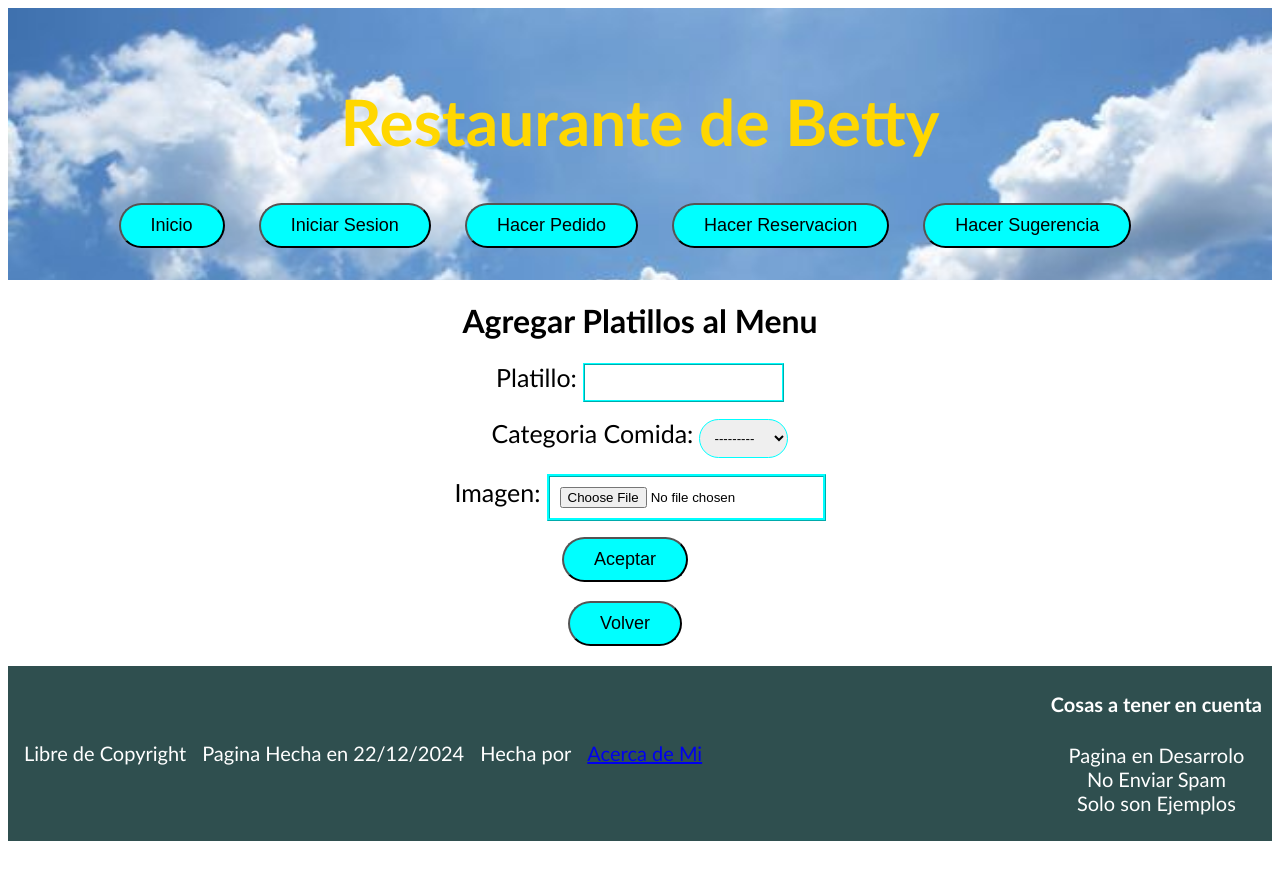
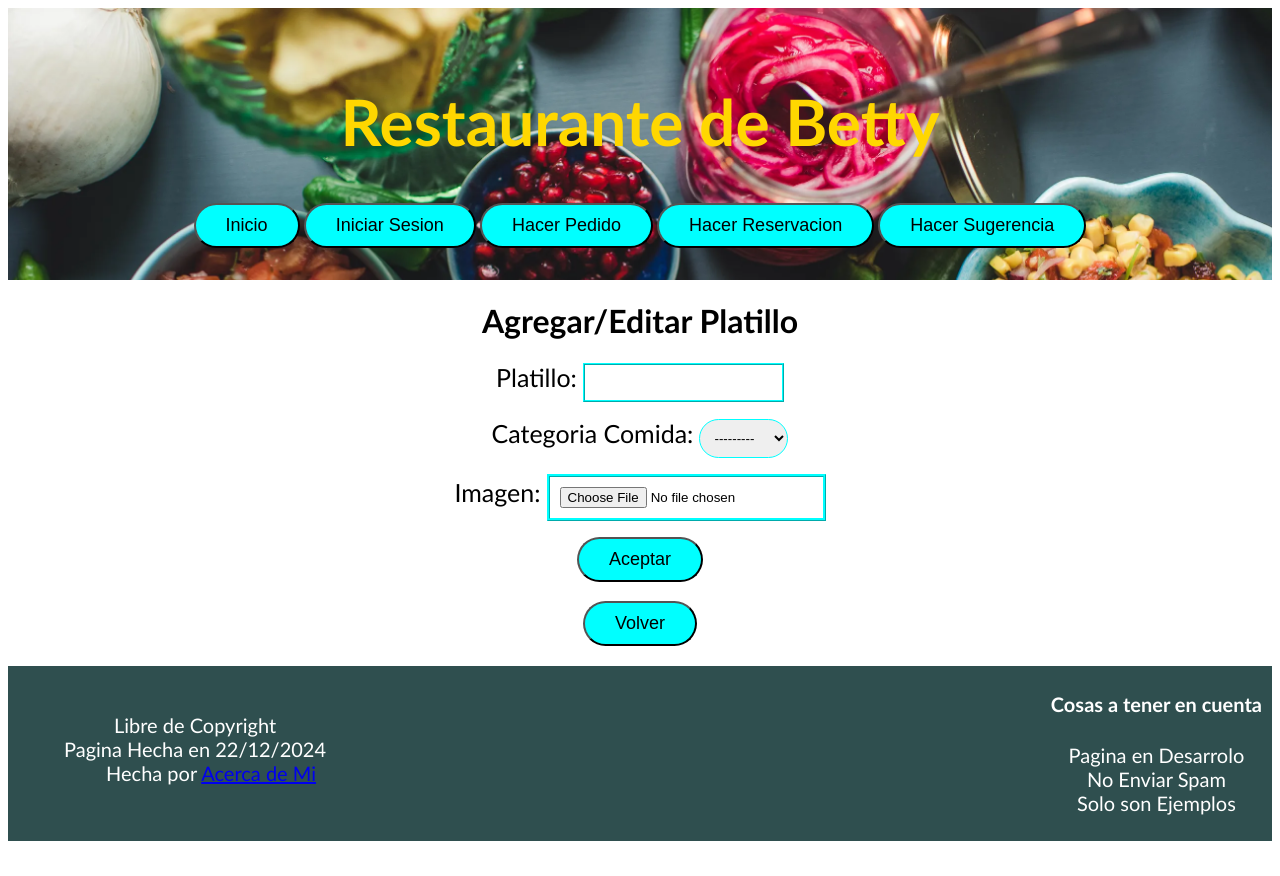
Before and after one commit to factor-rgb/coder-60095-RaulVieira, a Django app: a page that uses src/core/templates/core/base.html in a window 1280 px wide. Before the commit the page ends 841 px from the top, so only its background shows below. Run offline with Django 5.2, Linux system fonts and the light colour scheme; data comes from the database, SQL or seed files in the repository; both versions use the stored data as it was after the commit.

Commit message:
style: update css, add favicon

```diff
--- a/src/core/static/style.css
+++ b/src/core/static/style.css
@@ -4,7 +4,7 @@ body {
 }
 
 button {
-    margin-right: 30px;
+    margin-right: 0px;
     font-size: large;
     cursor: pointer;
     padding: 10px 30px;
@@ -19,7 +19,7 @@ button:hover {
 }
 
 header {
-    background-image: url(Clouds.jpg);
+    background-image: url(mesa.webp);
     background-size: cover;
     color: gold;
     padding: 2rem 1rem;
@@ -73,3 +73,27 @@ select {
 div p {
     font-size: 35px;
 }
+
+table {
+    margin: 0 auto;
+}
+
+table th {
+    font-size: 1.5rem;
+}
+
+table th, td {
+    border-radius: 5px;
+    border-style: solid;
+    border-color: blue;
+}
+
+table td {
+    font-size: 1.5rem;
+}
+
+#datos {
+    float: left;
+    margin-top: 47px;
+    list-style: none;
+}
--- a/src/core/templates/core/base.html
+++ b/src/core/templates/core/base.html
@@ -7,6 +7,7 @@
     <meta name="viewport" content="width=device-width, initial-scale=1.0">
     <title>Betty's Restaurant</title>
     <link rel="stylesheet" href="{% static 'style.css' %}">
+    <link rel="icon" href="{% static 'favicon.ico' %}" />
 </head>
 <body>
     {% block header %}
@@ -31,10 +32,11 @@
     {% endblock content %}
     {% block footer %}
     <footer>
-        <p>Libre de Copyright</p>
-        <p>Pagina Hecha en 22/12/2024</p>
-        <p>Hecha por</p>
-        <p><a href="{% url 'core:about' %}">Acerca de Mi</a></p>
+        <ul id="datos">
+            <li>Libre de Copyright</p>
+            <li>Pagina Hecha en 22/12/2024</p>
+            <li>Hecha por <a href="{% url 'core:about' %}">Acerca de Mi</a></p>
+        </ul>
         <ul>
             <h4>Cosas a tener en cuenta</h4>
             <li>Pagina en Desarrolo</li>
--- a/src/core/templates/core/menu_form.html
+++ b/src/core/templates/core/menu_form.html
@@ -1,11 +1,7 @@
 {% extends 'core/base.html' %}
 
 {% block content %}
-    {% if form.instance.pk %}
-        <h1>Editar Platillos del Menu</h1>
-    {% else %}
-        <h1>Agregar Platillos al Menu</h1>
-    {% endif %}
+    <h1>Agregar/Editar Platillo</h1>
     <form method="post" enctype="multipart/form-data">
         {% csrf_token %}
         {{ form.as_p }}
```
Also changed, not shown: src/core/static/Clouds.jpg (deleted), src/core/static/favicon.ico (added), src/core/static/mesa.webp (added), src/db.sqlite3.
